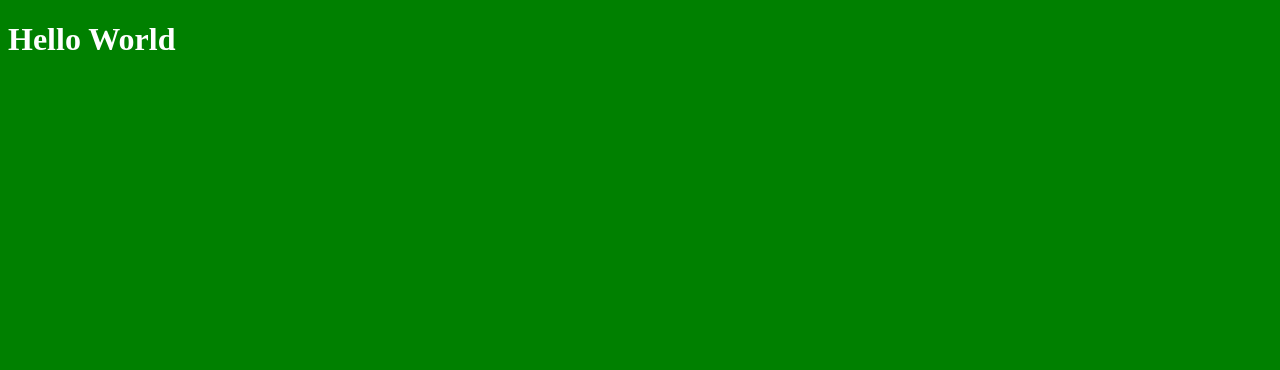
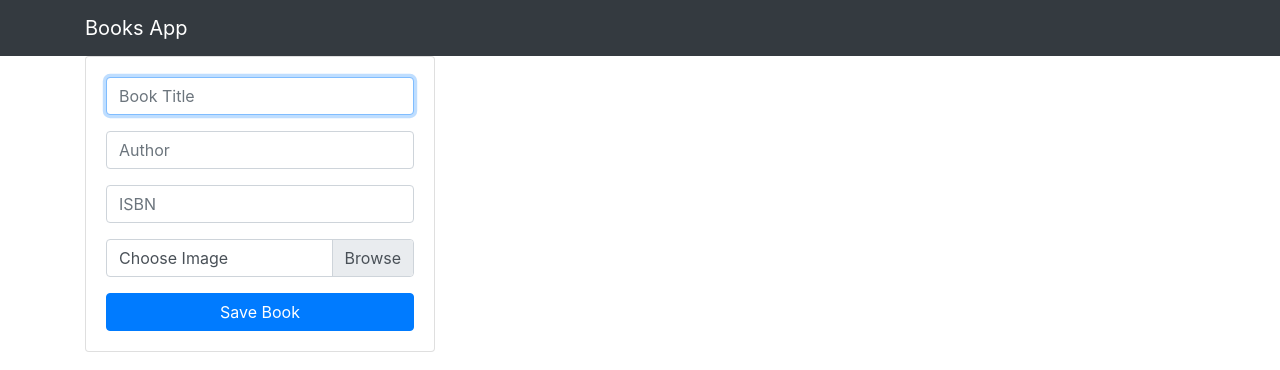
Before and after one commit to tamaramunoz/book-app, a website built with webpack: page frontend/index.html in a window 1280 px wide. Built offline with nearby package versions, Linux system fonts and the light colour scheme.

Commit message:
webpack config and server development

```diff
--- /dev/null
+++ b/backend/public/css/bundle.css
@@ -0,0 +1,3 @@
+
+
+/*# sourceMappingURL=bundle.css.map*/
--- /dev/null
+++ b/backend/public/js/bundle.js
@@ -0,0 +1,2 @@
+!function(e){var t={};function r(n){if(t[n])return t[n].exports;var o=t[n]={i:n,l:!1,exports:{}};return e[n].call(o.exports,o,o.exports,r),o.l=!0,o.exports}r.m=e,r.c=t,r.d=function(e,t,n){r.o(e,t)||Object.defineProperty(e,t,{enumerable:!0,get:n})},r.r=function(e){"undefined"!=typeof Symbol&&Symbol.toStringTag&&Object.defineProperty(e,Symbol.toStringTag,{value:"Module"}),Object.defineProperty(e,"__esModule",{value:!0})},r.t=function(e,t){if(1&t&&(e=r(e)),8&t)return e;if(4&t&&"object"==typeof e&&e&&e.__esModule)return e;var n=Object.create(null);if(r.r(n),Object.defineProperty(n,"default",{enumerable:!0,value:e}),2&t&&"string"!=typeof e)for(var o in e)r.d(n,o,function(t){return e[t]}.bind(null,o));return n},r.n=function(e){var t=e&&e.__esModule?function(){return e.default}:function(){return e};return r.d(t,"a",t),t},r.o=function(e,t){return Object.prototype.hasOwnProperty.call(e,t)},r.p="",r(r.s=0)}([function(e,t,r){"use strict";r.r(t);r(1)},function(e,t,r){}]);
+//# sourceMappingURL=bundle.js.map
--- a/frontend/app.js
+++ b/frontend/app.js
@@ -1,3 +1 @@
-alert('works');
-
-require('./styles/style.css')
+import './styles/app.css';
--- a/frontend/index.html
+++ b/frontend/index.html
@@ -4,8 +4,44 @@
     <meta charset="UTF-8">
     <meta name="viewport" content="width=device-width, initial-scale=1.0">
     <title>Books</title>
+    <!-- BOOTSTRAP 4 -->
+    <link rel="stylesheet" href="https://stackpath.bootstrapcdn.com/bootstrap/4.5.0/css/bootstrap.min.css" integrity="sha384-9aIt2nRpC12Uk9gS9baDl411NQApFmC26EwAOH8WgZl5MYYxFfc+NcPb1dKGj7Sk" crossorigin="anonymous">
+    <!-- ANIMATE CSS -->
+    <link rel="stylesheet" href="https://cdnjs.cloudflare.com/ajax/libs/animate.css/4.0.0/animate.min.css"
+  />
 </head>
 <body>
-    <h1>Hello World</h1>
+    <nav class="navbar navbar-dark bg-dark">
+        <div class="container">
+            <a href="*/" class="navbar-brand">Books App</a>
+        </div>
+    </nav>
+    <div class="container">
+        <div class="row">
+            <div class="col-md-4">
+                <form id="book-form" class="card card-body" >
+                    <div class="form-group">
+                        <input type="text" name="title" class="form-control" placeholder="Book Title" autofocus>
+                    </div>
+                    <div class="form-group">
+                        <input type="text" name="author" class="form-control" placeholder="Author">
+                    </div>
+                    <div class="form-group">
+                        <input type="text" name="isbn" class="form-control" placeholder="ISBN">
+                    </div>
+                    <div class="input-group mb-3">
+                        <div class="custom-file">
+                            <input type="file" id="image" class="custom-file-input">
+                            <label for="image" class="custom-file-label">Choose Image</label>
+                        </div>
+                    </div>
+                    <button class="btn btn-primary">Save Book</button>
+                </form>
+            </div>
+            <div class="col-md-8" id="books-cards">
+
+            </div>
+        </div>
+    </div>
 </body>
 </html>
--- a/frontend/styles/style.css
+++ /dev/null
@@ -1,4 +0,0 @@
-body {
-    background-color: green;
-    color: white;
-}
--- a/package.json
+++ b/package.json
@@ -4,9 +4,10 @@
   "description": "",
   "main": "index.js",
   "scripts": {
-    "dev": "cross-env NODE_ENV=development nodemon backend/index.js",
+    "dev": "cross-env NODE_ENV=development nodemon backend/index.js --ignore frontend",
     "start": "cross-env NODE_ENV=production node backend/index.js",
-    "build": "cross-env NODE_ENV=production webpack"
+    "build": "cross-env NODE_ENV=production webpack",
+    "server:dev": "webpack-dev-server"
   },
   "keywords": [],
   "author": "",
--- a/webpack.config.js
+++ b/webpack.config.js
@@ -5,11 +5,14 @@ const MiniCssExtractPlugin = require('mini-css-extract-plugin');
 const devMode = process.env.NODE_ENV !== 'production';
 
 module.exports = {
+
     entry: './frontend/app.js',
     output: {
         path: path.join(__dirname, 'backend/public'),
         filename: 'js/bundle.js'
     },
+
+    mode: 'development',
 
     module: {
         rules: [
```
Also changed, not shown: backend/public/index.html (added, +1 -0 lines), frontend/styles/app.css (added), 2 other files.
